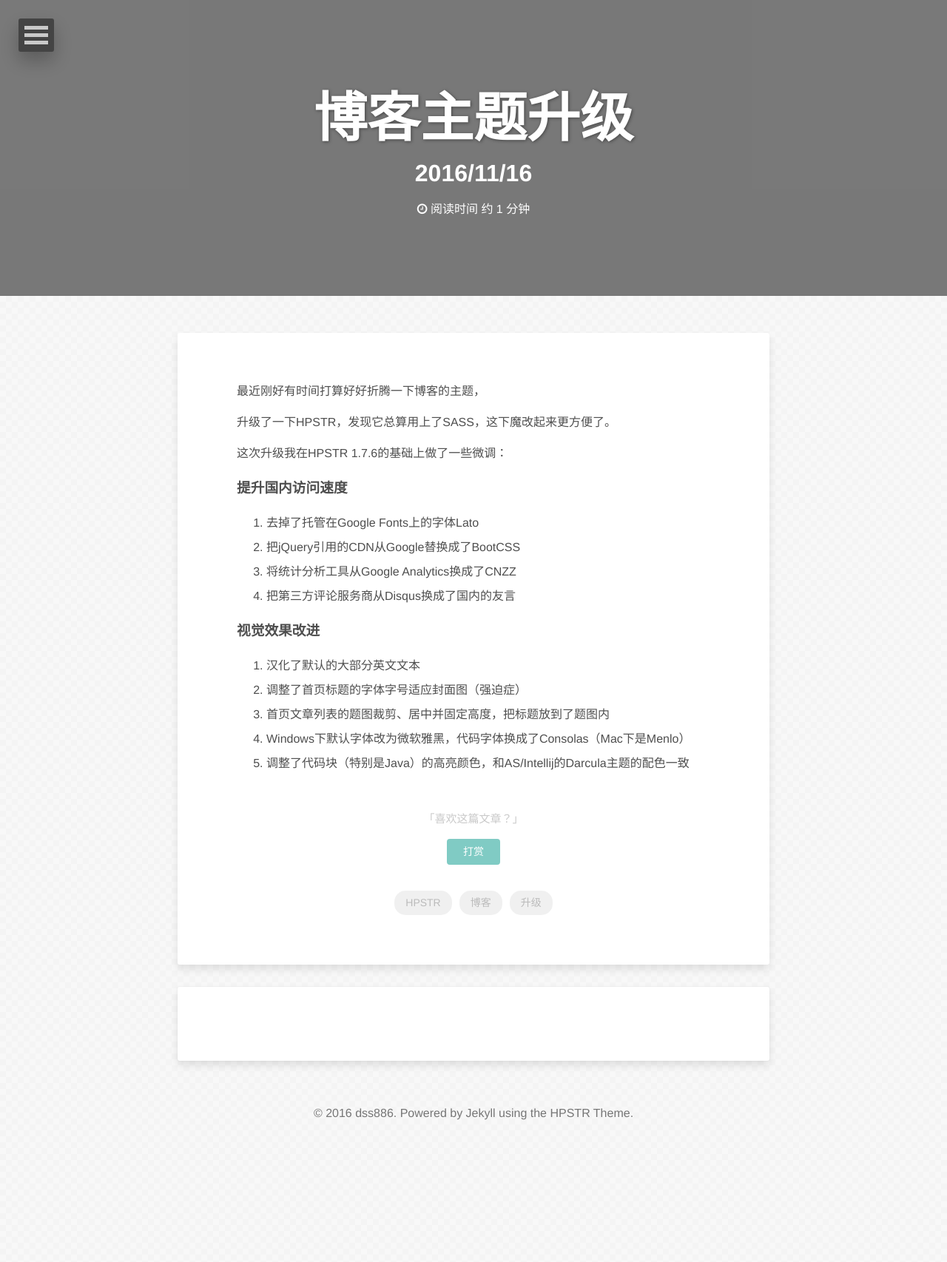
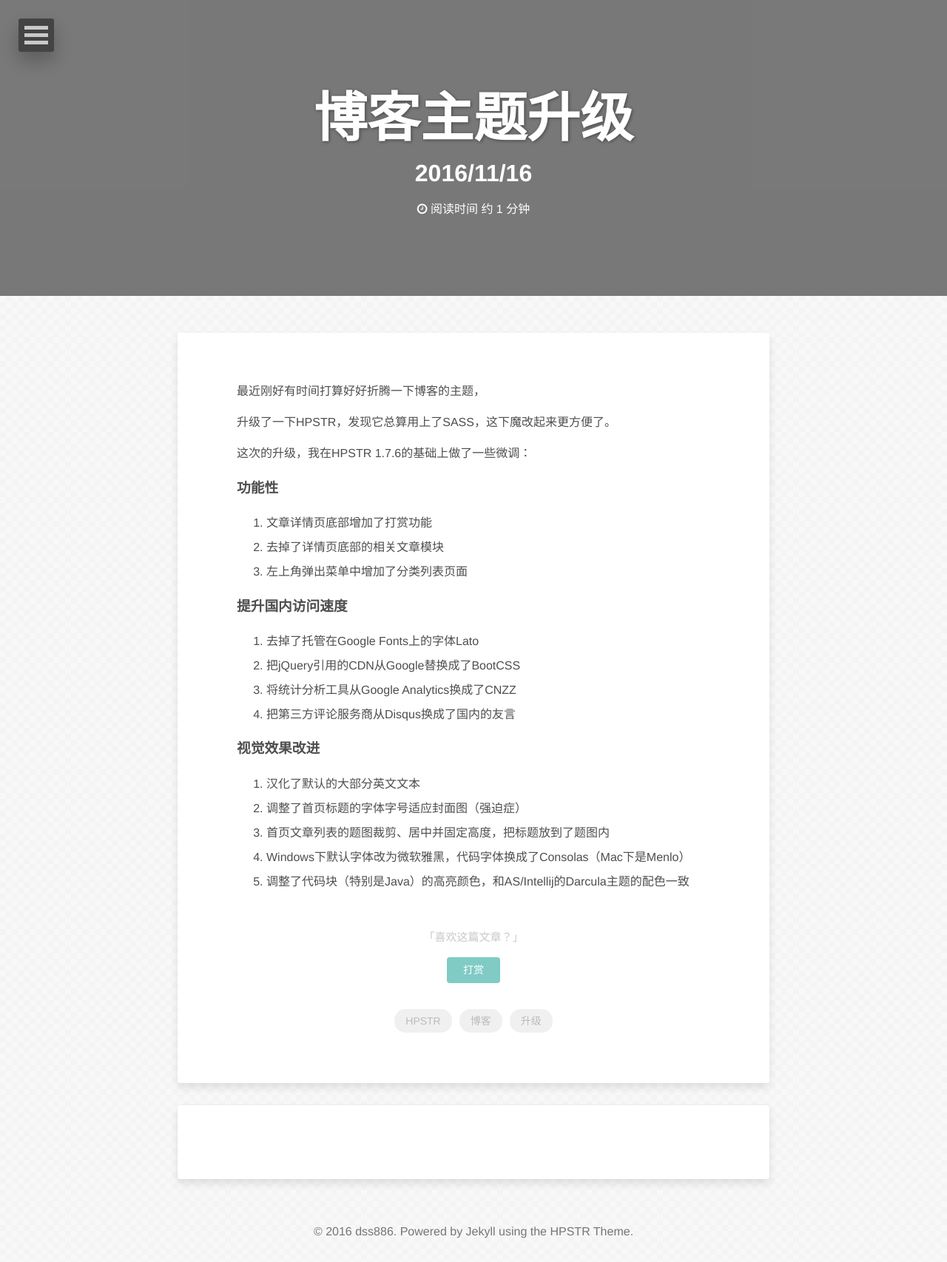
Before and after one commit to dss886/www.dss886.com, a Jekyll site: the page built from _posts/2016-11-16-01.md, in a window 1280 px wide. Shown: the whole page at 74% size. Built offline with Jekyll 4.4.1, drawn with Linux system fonts in a browser that asks for light colours; nearby versions of some CDN libraries; comment, search, counter and statistics services are not loaded; before the commit the page ends 1546 px from its top, so only the background shows below that.

Commit message:
修复了文章详情题图在移动端高度过高的问题

```diff
--- a/_posts/2016-11-16-01.md
+++ b/_posts/2016-11-16-01.md
@@ -12,7 +12,13 @@
 
 升级了一下HPSTR，发现它总算用上了SASS，这下魔改起来更方便了。
 
-这次升级我在HPSTR 1.7.6的基础上做了一些微调：
+这次的升级，我在HPSTR 1.7.6的基础上做了一些微调：
+
+### 功能性
+
+1. 文章详情页底部增加了打赏功能
+2. 去掉了详情页底部的相关文章模块
+3. 左上角弹出菜单中增加了分类列表页面
 
 ### 提升国内访问速度
 
--- a/_sass/_page.scss
+++ b/_sass/_page.scss
@@ -106,8 +106,12 @@
 	display: table;
 	margin-top: 0;
 	width: 100%;
-	height: $feature-image-height;
+	height: $feature-image-height-small;
 	overflow: hidden;
+
+	@media #{$medium} {
+		height: $feature-image-height;
+	}
 
 	.header-title-wrap {
 		display: table-cell;
@@ -151,8 +155,12 @@
 	left: -50%;
 	width: 200%;
 	height: 200%;
-	min-height: $feature-image-height;
+	min-height: $feature-image-height-small;
 	overflow: hidden;
+
+	@media #{$medium} {
+		min-height: $feature-image-height;
+	}
 
 	&:after {
 		content: '';
@@ -176,7 +184,11 @@
 		bottom: 0;
 		margin: auto;
 		min-width: 50%;
-		min-height: $feature-image-height; // match .entry-image min-height
+		min-height: $feature-image-height-small; // match .entry-image min-height
+
+		@media #{$medium} {
+			min-height: $feature-image-height;
+		}
 	}
 }
 
--- a/_sass/_variables.scss
+++ b/_sass/_variables.scss
@@ -7,6 +7,7 @@
    ========================================================================== */
 
 $feature-image-height                  : 400px; // min 150px recommended
+$feature-image-height-small            : 200px;
 $front-page-feature-image-height       : 400px; // min 150px recommended
 $front-page-feature-image-height-small : 200px;
 
```
